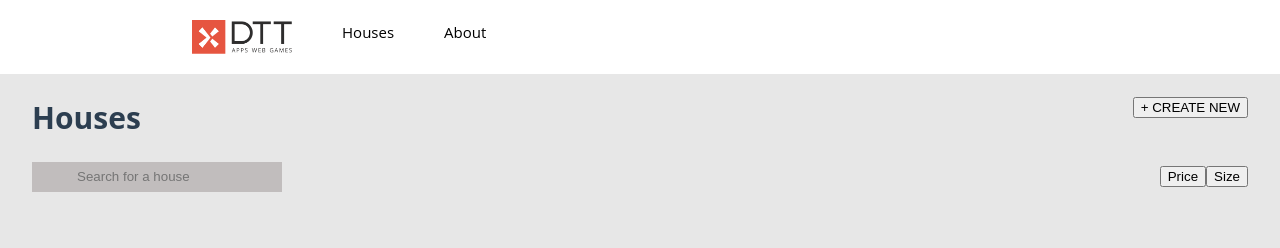
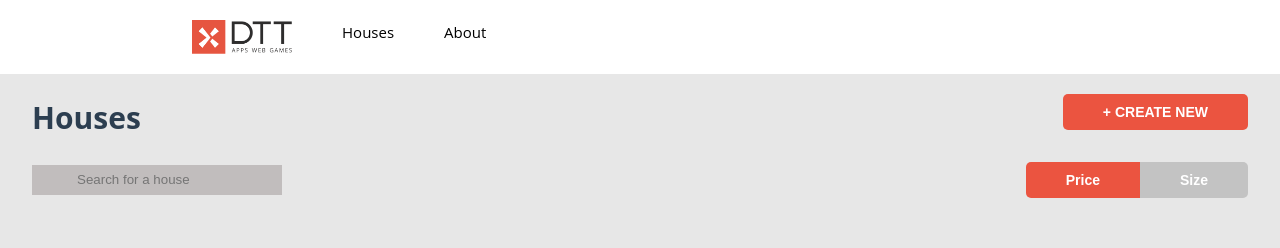
Before and after one commit to tannazma/dtt-assessment, a Vue app: page /list in a window 1280 px wide. Shown: the top 248 px of the page. Built offline with nearby package versions, Linux system fonts and the light colour scheme; no server answers.

Commit message:
add button styles

```diff
--- a/src/assets/main.css
+++ b/src/assets/main.css
@@ -29,3 +29,35 @@ a,
 label {
   font-weight: bold;
 }
+
+button.primary {
+  background-color: #eb5440;
+  color: white;
+  padding: 10px 40px 10px 40px;
+  border: none;
+  font-size: 14px;
+  font-weight: bold;
+  border-radius: 5px;
+}
+
+
+button.secondary {
+  background-color: #4A4B4C;
+  color: white;
+  padding: 10px 40px 10px 40px;
+  border: none;
+  font-size: 14px;
+  font-weight: bold;
+  border-radius: 5px;
+}
+
+
+button.tertiary {
+  background-color: #C3C3C3;
+  color: white;
+  padding: 10px 40px 10px 40px;
+  border: none;
+  font-size: 14px;
+  font-weight: bold;
+  border-radius: 5px;
+}
--- a/src/components/CreateNew.vue
+++ b/src/components/CreateNew.vue
@@ -1,7 +1,7 @@
 <template class="create-new">
   <div>
     <h1></h1>
-    <RouterLink to="/new"><button class="create-new">+ CREATE NEW</button></RouterLink>
+    <RouterLink to="/new"><button class="create-new primary" >+ CREATE NEW</button></RouterLink>
   </div>
 </template>
 
--- a/src/components/NewHouseForm.vue
+++ b/src/components/NewHouseForm.vue
@@ -165,7 +165,7 @@
         Required field is missing</span
       >
     </div>
-    <button @click="submitForm" type="submit" :disabled="!isFormValidate()">
+    <button @click="submitForm" type="submit" :disabled="!isFormValidate()" class="primary">
       {{ isEditing ? 'EDIT' : 'CREATE' }}
     </button>
   </form>
--- a/src/views/ListOfHouses.vue
+++ b/src/views/ListOfHouses.vue
@@ -77,8 +77,8 @@ async function deleteHouse(houseId: number | undefined) {
       />
     </div>
     <div style="display: flex">
-      <button class="price" @click="state.sortParameter = 'price'">Price</button>
-      <button class="size" @click="state.sortParameter = 'size'">Size</button>
+      <button class="price primary" @click="state.sortParameter = 'price'">Price</button>
+      <button class="size tertiary" @click="state.sortParameter = 'size'">Size</button>
     </div>
   </div>
   <div
@@ -151,6 +151,7 @@ async function deleteHouse(houseId: number | undefined) {
         <button
           style="width: 200px; padding: 10px; border-radius: 8px; border: 1px"
           @click="deleteHouse(state.houseToDeleteId)"
+          class="primary"
         >
           YES, DELETE
         </button>
@@ -158,6 +159,7 @@ async function deleteHouse(houseId: number | undefined) {
         <button
           style="width: 200px; padding: 10px; border-radius: 8px; border: 1px"
           @click="hideDeleteDialog"
+          class="secondary"
         >
           GO BACK
         </button>
@@ -201,9 +203,12 @@ async function deleteHouse(houseId: number | undefined) {
 .price {
   display: flex;
   gap: 10px;
+  border-radius: 5px 0 0 5px;
 }
 .size {
   display: flex;
   gap: 10px;
+  border-radius: 0 5px 5px 0;
+
 }
 </style>
--- a/src/views/SingleHouse.vue
+++ b/src/views/SingleHouse.vue
@@ -199,6 +199,7 @@ async function deleteHouse(houseId: number | undefined) {
           <button
             style="width: 200px; padding: 10px; border-radius: 8px; border: 1px"
             @click="deleteHouse(state.house?.id)"
+            class="primary"
           >
             YES, DELETE
           </button>
@@ -206,6 +207,7 @@ async function deleteHouse(houseId: number | undefined) {
           <button
             style="width: 200px; padding: 10px; border-radius: 8px; border: 1px"
             @click="hideDeleteDialog"
+            class="secondary"
           >
             GO BACK
           </button>
```
